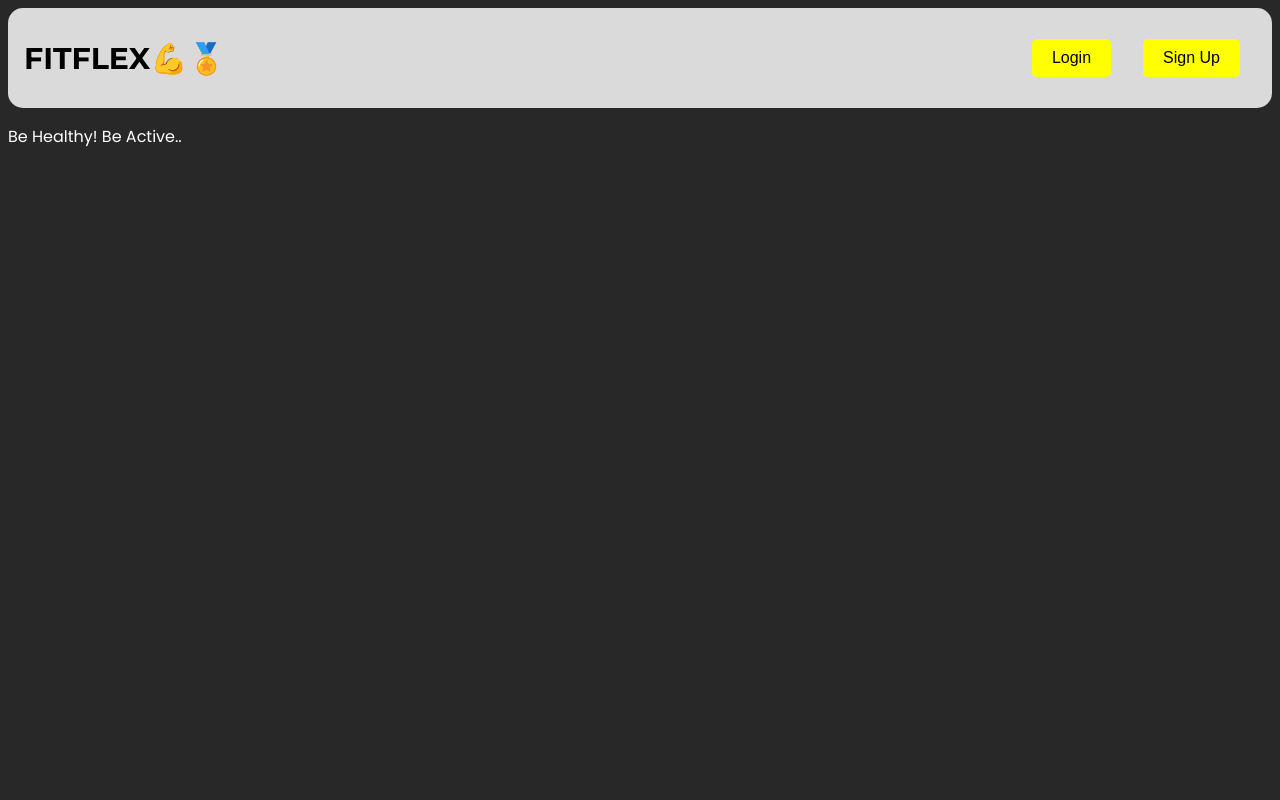
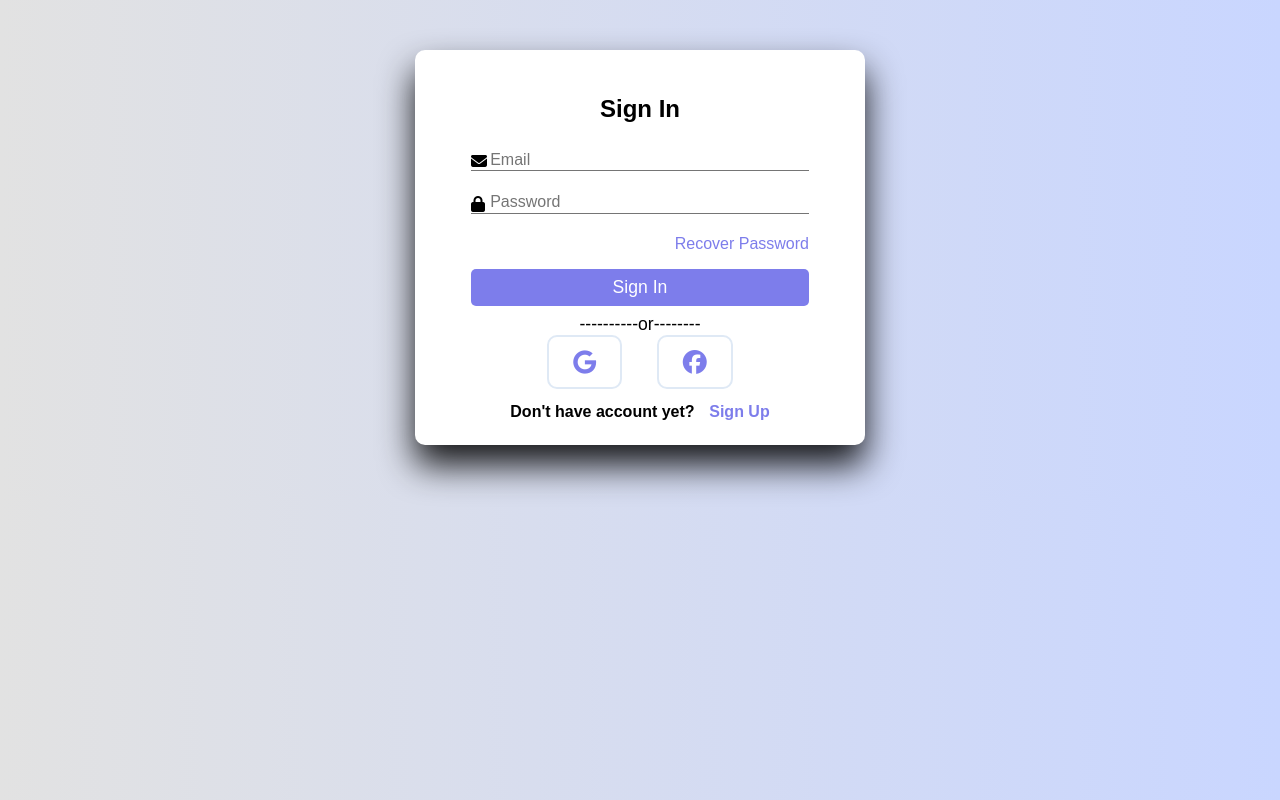
Before and after one commit to GlenPerera/FitFlex, a PHP site: page / in a window 1280 px wide. Run offline with PHP 8.4, Linux system fonts and the light colour scheme.

Commit message:
Added Pages

```diff
--- a/headfile.html
+++ /dev/null
@@ -1,13 +0,0 @@
-<link
-  href="https://fonts.googleapis.com/css?family=Poppins:wght@300;400;700|Montserrat:wght@400;700&display=swap"
-  rel="stylesheet"
-/>
-<nav>
-  <h3>FITFLEX💪🏅</h3>
-  <div>
-    <ul>
-      <li><button>Login</button></li>
-      <li><button>Sign Up</button></li>
-    </ul>
-  </div>
-</nav>
--- a/index.php
+++ b/index.php
@@ -1,9 +1,81 @@
-<?php
-$pagename = "Be Healthy! Be Active..";
-echo "<link rel= stylesheet type=text/css href=mystylesheet.css>";
-echo "<title>".$pagename."</title>";
-echo "<body>";
-include ("headfile.html");
-echo "<p>".$pagename."</p>";
+<!DOCTYPE html>
+<html lang="en">
+<head>
+    <meta charset="UTF-8">
+    <meta name="viewport" content="width=device-width, initial-scale=1.0">
+    <title>Register & Login</title>
+    <link rel="stylesheet" href="https://cdnjs.cloudflare.com/ajax/libs/font-awesome/6.5.1/css/all.min.css">
+    <link rel="stylesheet" href="style.css">
+</head>
+<body>
+    <div class="container" id="signup" style="display:none;">
+      <h1 class="form-title">Register</h1>
+      <form method="post" action="register.php">
+        <div class="input-group">
+           <i class="fas fa-user"></i>
+           <input type="text" name="fName" id="fName" placeholder="First Name" required>
+           <label for="fname">First Name</label>
+        </div>
+        <div class="input-group">
+            <i class="fas fa-user"></i>
+            <input type="text" name="lName" id="lName" placeholder="Last Name" required>
+            <label for="lName">Last Name</label>
+        </div>
+        <div class="input-group">
+            <i class="fas fa-envelope"></i>
+            <input type="email" name="email" id="email" placeholder="Email" required>
+            <label for="email">Email</label>
+        </div>
+        <div class="input-group">
+            <i class="fas fa-lock"></i>
+            <input type="password" name="password" id="password" placeholder="Password" required>
+            <label for="password">Password</label>
+        </div>
+       <input type="submit" class="btn" value="Sign Up" name="signUp">
+      </form>
+      <p class="or">
+        ----------or--------
+      </p>
+      <div class="icons">
+        <i class="fab fa-google"></i>
+        <i class="fab fa-facebook"></i>
+      </div>
+      <div class="links">
+        <p>Already Have Account ?</p>
+        <button id="signInButton">Sign In</button>
+      </div>
+    </div>
 
-?>
+    <div class="container" id="signIn">
+        <h1 class="form-title">Sign In</h1>
+        <form method="post" action="register.php">
+          <div class="input-group">
+              <i class="fas fa-envelope"></i>
+              <input type="email" name="email" id="email" placeholder="Email" required>
+              <label for="email">Email</label>
+          </div>
+          <div class="input-group">
+              <i class="fas fa-lock"></i>
+              <input type="password" name="password" id="password" placeholder="Password" required>
+              <label for="password">Password</label>
+          </div>
+          <p class="recover">
+            <a href="#">Recover Password</a>
+          </p>
+         <input type="submit" class="btn" value="Sign In" name="signIn">
+        </form>
+        <p class="or">
+          ----------or--------
+        </p>
+        <div class="icons">
+          <i class="fab fa-google"></i>
+          <i class="fab fa-facebook"></i>
+        </div>
+        <div class="links">
+          <p>Don't have account yet?</p>
+          <button id="signUpButton">Sign Up</button>
+        </div>
+      </div>
+      <script src="script.js"></script>
+</body>
+</html>
--- a/mystylesheet.css
+++ /dev/null
@@ -1,63 +0,0 @@
-body {
-  font-family: "Poppins", sans-serif;
-  background-color: rgba(0, 0, 0, 0.842);
-  color: white;
-}
-
-h3 {
-  font-family: "Montserrat", sans-serif;
-  font-weight: bold;
-  margin-right: 1rem;
-  font-size: 30px;
-}
-
-nav {
-  display: flex; /* Make it a flexbox container */
-  justify-content: space-between; /* Align items horizontally */
-  align-items: center; /* Align items vertically */
-  padding: 0.1rem 1rem; /* Add some padding */
-  background-color: rgb(218, 218, 218);
-  color: black;
-  border-radius: 15px;
-}
-nav ul {
-  list-style: none;
-  display: flex;
-  margin-left: 1rem;
-}
-nav ul li {
-  padding-left: 1rem; /* Add space within each button */
-  padding-right: 1rem; /* Add space within each button */
-}
-
-nav ul li button {
-  background-color: yellow; /* Green */
-  border: none;
-  color: black;
-  padding: 10px 20px;
-  text-align: center;
-  text-decoration: none;
-  display: inline-block;
-  font-size: 16px;
-  cursor: pointer;
-  border-radius: 5px; /* Add some rounded corners */
-  transition: 0.3s ease-in-out; /* Add a smooth hover effect */
-}
-
-button:hover {
-  box-shadow: 0 8px 16px 0 rgba(0, 0, 0, 0.568); /* Increase shadow on hover */
-}
-
-/* Media query for smaller screens (tablets and phones) */
-@media (max-width: 768px) {
-  nav {
-    /* Stack elements vertically on small screens */
-    flex-direction: column;
-  }
-
-  /* Reduce padding on small screens */
-  nav > div,
-  nav h3 {
-    padding: 0.5rem;
-  }
-}
--- /dev/null
+++ b/script.js
@@ -0,0 +1,14 @@
+const signUpButton = document.getElementById("signUpButton");
+const signInButton = document.getElementById("signInButton");
+const signInForm = document.getElementById("signIn");
+const signUpForm = document.getElementById("signup");
+
+signUpButton.addEventListener("click", function () {
+  signInForm.style.display = "none";
+  signUpForm.style.display = "block";
+});
+
+signInButton.addEventListener("click", function () {
+  signInForm.style.display = "block";
+  signUpForm.style.display = "none";
+});
--- /dev/null
+++ b/style.css
@@ -0,0 +1,136 @@
+* {
+  margin: 0;
+  padding: 0;
+  box-sizing: border-box;
+  font-family: "poppins", sans-serif;
+}
+body {
+  background-color: #c9d6ff;
+  background: linear-gradient(to right, #e2e2e2, #c9d6ff);
+}
+.container {
+  background: #fff;
+  width: 450px;
+  padding: 1.5rem;
+  margin: 50px auto;
+  border-radius: 10px;
+  box-shadow: 0 20px 35px rgba(0, 0, 1, 0.9);
+}
+form {
+  margin: 0 2rem;
+}
+.form-title {
+  font-size: 1.5rem;
+  font-weight: bold;
+  text-align: center;
+  padding: 1.3rem;
+  margin-bottom: 0.4rem;
+}
+input {
+  color: inherit;
+  width: 100%;
+  background-color: transparent;
+  border: none;
+  border-bottom: 1px solid #757575;
+  padding-left: 1.5rem;
+  font-size: 15px;
+}
+.input-group {
+  padding: 1% 0;
+  position: relative;
+}
+.input-group i {
+  position: absolute;
+  color: black;
+}
+input:focus {
+  background-color: transparent;
+  outline: transparent;
+  border-bottom: 2px solid hsl(327, 90%, 28%);
+}
+input::placeholder {
+  color: transparent;
+}
+label {
+  color: #757575;
+  position: relative;
+  left: 1.2em;
+  top: -1.3em;
+  cursor: auto;
+  transition: 0.3s ease all;
+}
+input:focus ~ label,
+input:not(:placeholder-shown) ~ label {
+  top: -3em;
+  color: hsl(327, 90%, 28%);
+  font-size: 15px;
+}
+.recover {
+  text-align: right;
+  font-size: 1rem;
+  margin-bottom: 1rem;
+}
+.recover a {
+  text-decoration: none;
+  color: rgb(125, 125, 235);
+}
+.recover a:hover {
+  color: blue;
+  text-decoration: underline;
+}
+.btn {
+  font-size: 1.1rem;
+  padding: 8px 0;
+  border-radius: 5px;
+  outline: none;
+  border: none;
+  width: 100%;
+  background: rgb(125, 125, 235);
+  color: white;
+  cursor: pointer;
+  transition: 0.9s;
+}
+.btn:hover {
+  background: #07001f;
+}
+.or {
+  font-size: 1.1rem;
+  margin-top: 0.5rem;
+  text-align: center;
+}
+.icons {
+  text-align: center;
+}
+.icons i {
+  color: rgb(125, 125, 235);
+  padding: 0.8rem 1.5rem;
+  border-radius: 10px;
+  font-size: 1.5rem;
+  cursor: pointer;
+  border: 2px solid #dfe9f5;
+  margin: 0 15px;
+  transition: 1s;
+}
+.icons i:hover {
+  background: #07001f;
+  font-size: 1.6rem;
+  border: 2px solid rgb(125, 125, 235);
+}
+.links {
+  display: flex;
+  justify-content: space-around;
+  padding: 0 4rem;
+  margin-top: 0.9rem;
+  font-weight: bold;
+}
+button {
+  color: rgb(125, 125, 235);
+  border: none;
+  background-color: transparent;
+  font-size: 1rem;
+  font-weight: bold;
+}
+button:hover {
+  text-decoration: underline;
+  color: blue;
+}
```
Also changed, not shown: connect.php (added, +11 -0 lines), register.php (added, +14 -0 lines).
